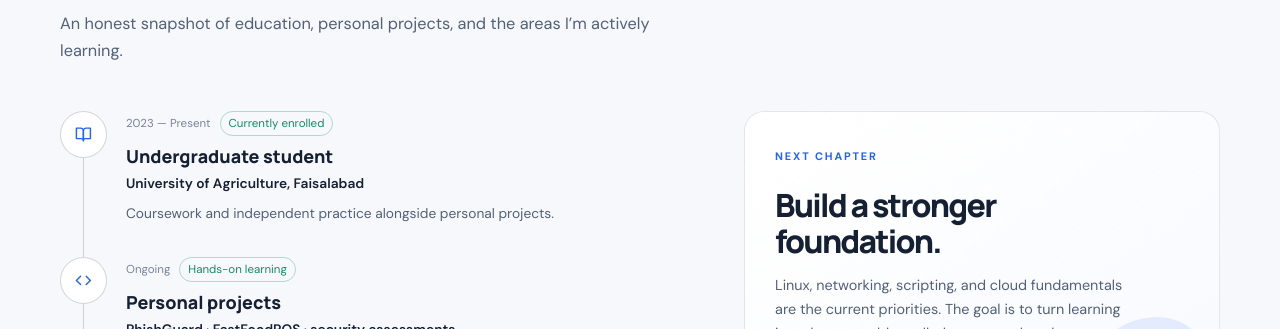
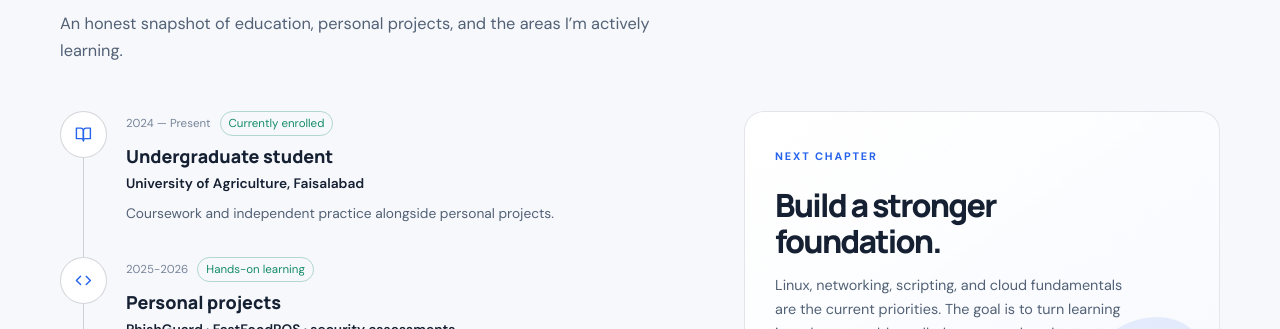
Before and after one commit to muhammadsaqlain-tech/saqlain-portfolio, a React (Vite) app: page / in a window 1280 px wide. Shown: the part 4581-4910 px from the top of the page. Built offline with nearby package versions, Linux system fonts and the light colour scheme.

Commit message:
Update portfolio.ts

```diff
--- a/src/data/portfolio.ts
+++ b/src/data/portfolio.ts
@@ -102,14 +102,14 @@ export const journey = [
   {
     title: "Undergraduate student",
     organization: "University of Agriculture, Faisalabad",
-    period: "2023 — Present",
+    period: "2024 — Present",
     status: "Currently enrolled",
     detail: "Coursework and independent practice alongside personal projects.",
   },
   {
     title: "Personal projects",
     organization: "PhishGuard · FastFoodPOS · security assessments",
-    period: "Ongoing",
+    period: "2025-2026",
     status: "Hands-on learning",
     detail: "Building, testing, documenting, and improving practical tools.",
   },
```
